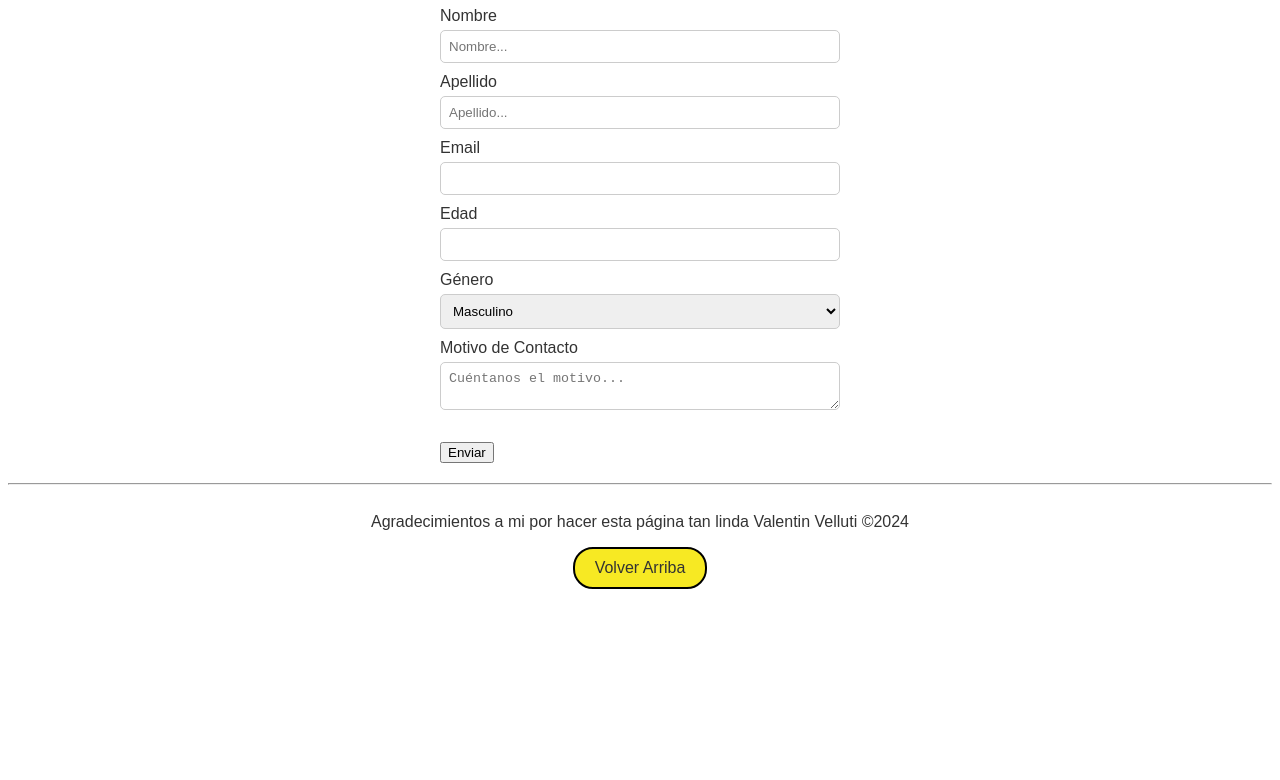
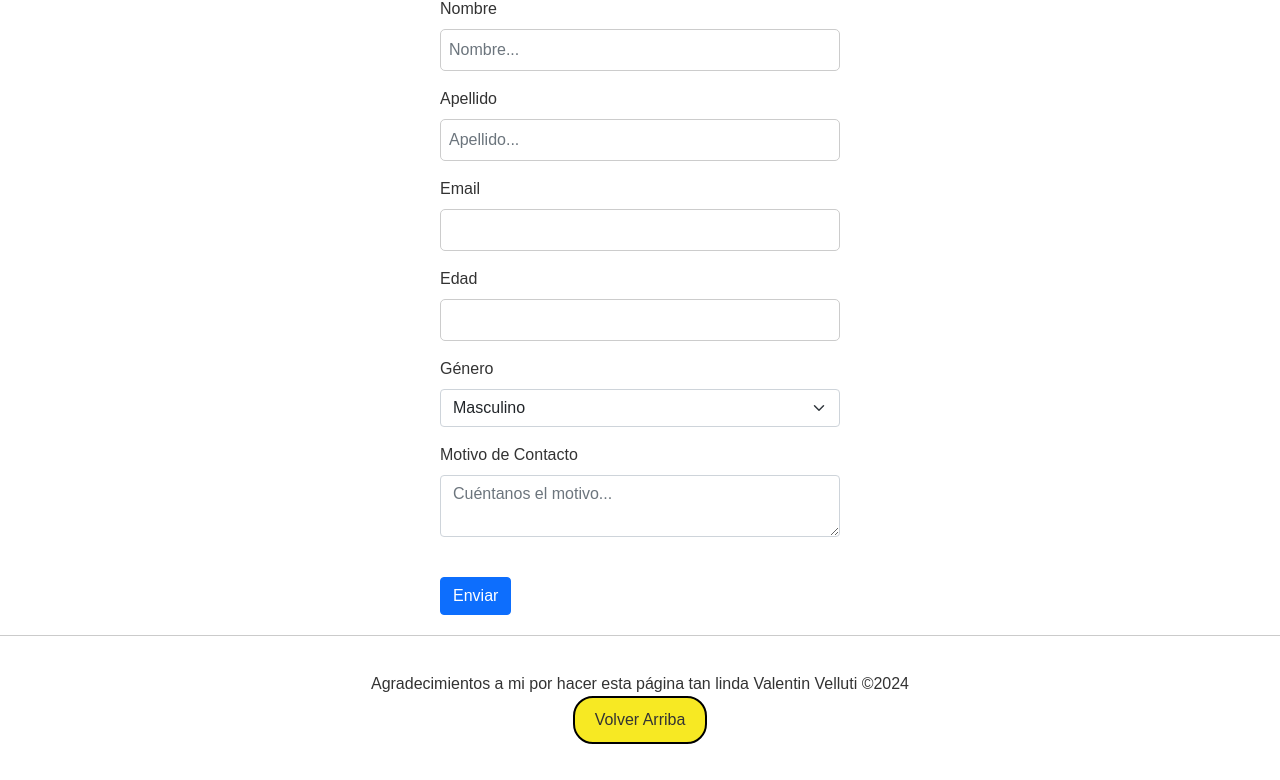
Before and after one commit to ValentinVelluti/EntregaFinal-Velluti, a plain HTML site: page contacto.html in a window 1280 px wide. Shown: the part 248-1028 px from the top of the page. Before the commit the page ends 881 px from the top, so only its background shows below. Drawn offline with nearby package versions, Linux system fonts and the light colour scheme.

Commit message:
boostrap error fix

```diff
--- a/contacto.html
+++ b/contacto.html
@@ -6,6 +6,9 @@
     <meta name="viewport" content="width=device-width, initial-scale=1.0">
     <title>Contacto | Nombre de la Empresa</title>
     <meta name="description" content="Formulario de contacto para comunicarse con Nombre de la Empresa.">
+    <!-- Enlace a Bootstrap CSS -->
+    <link href="https://stackpath.bootstrapcdn.com/bootstrap/5.1.0/css/bootstrap.min.css" rel="stylesheet">
+    <link rel="icon" type="image/png" href="Imagenes/afd28afdffc4e5b08ed52d0eb025c576-elemento-de-abeja.png" />
     <!-- Enlace a tu archivo CSS personalizado -->
     <link rel="stylesheet" type="text/css" href="./styles.css">
 </head>
```
